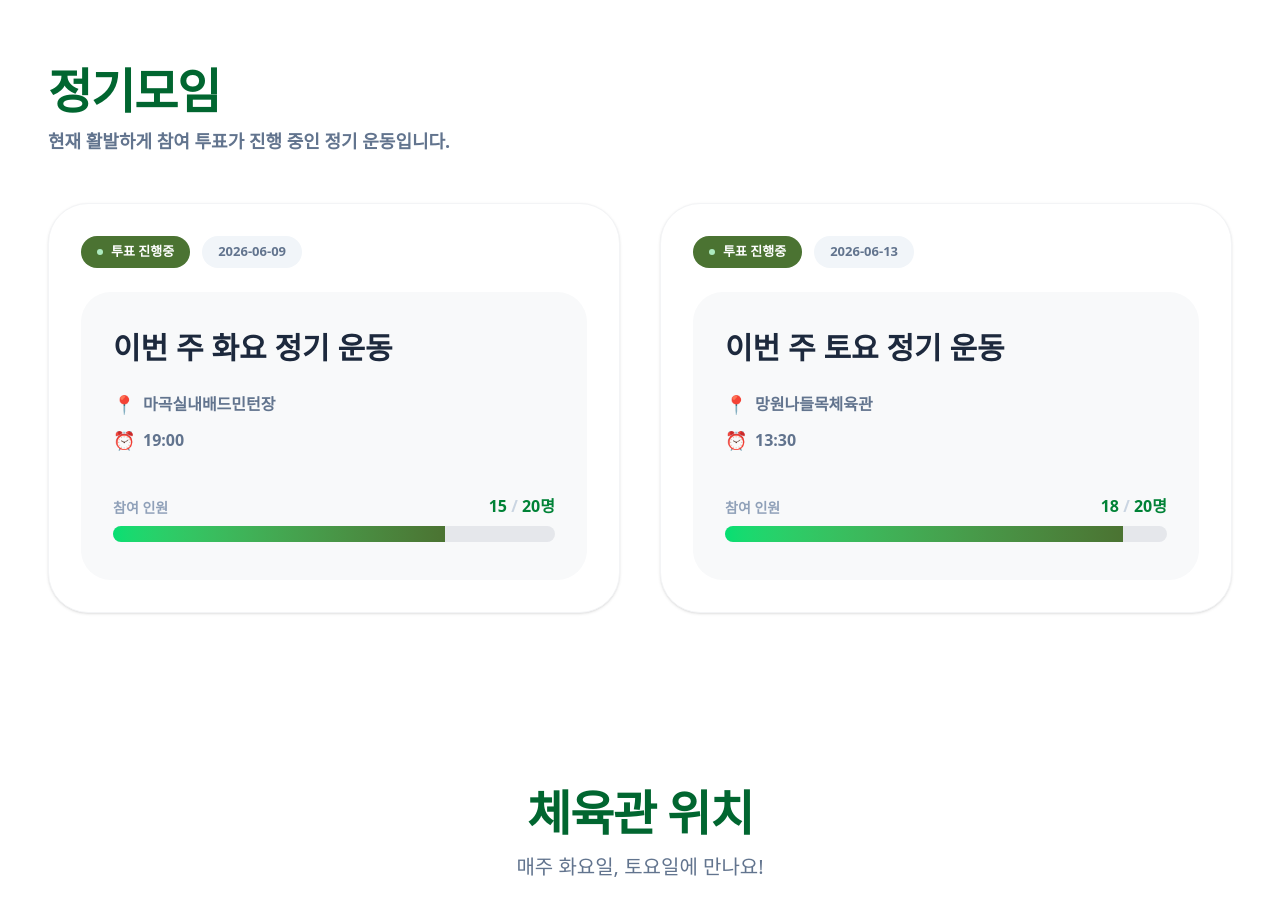
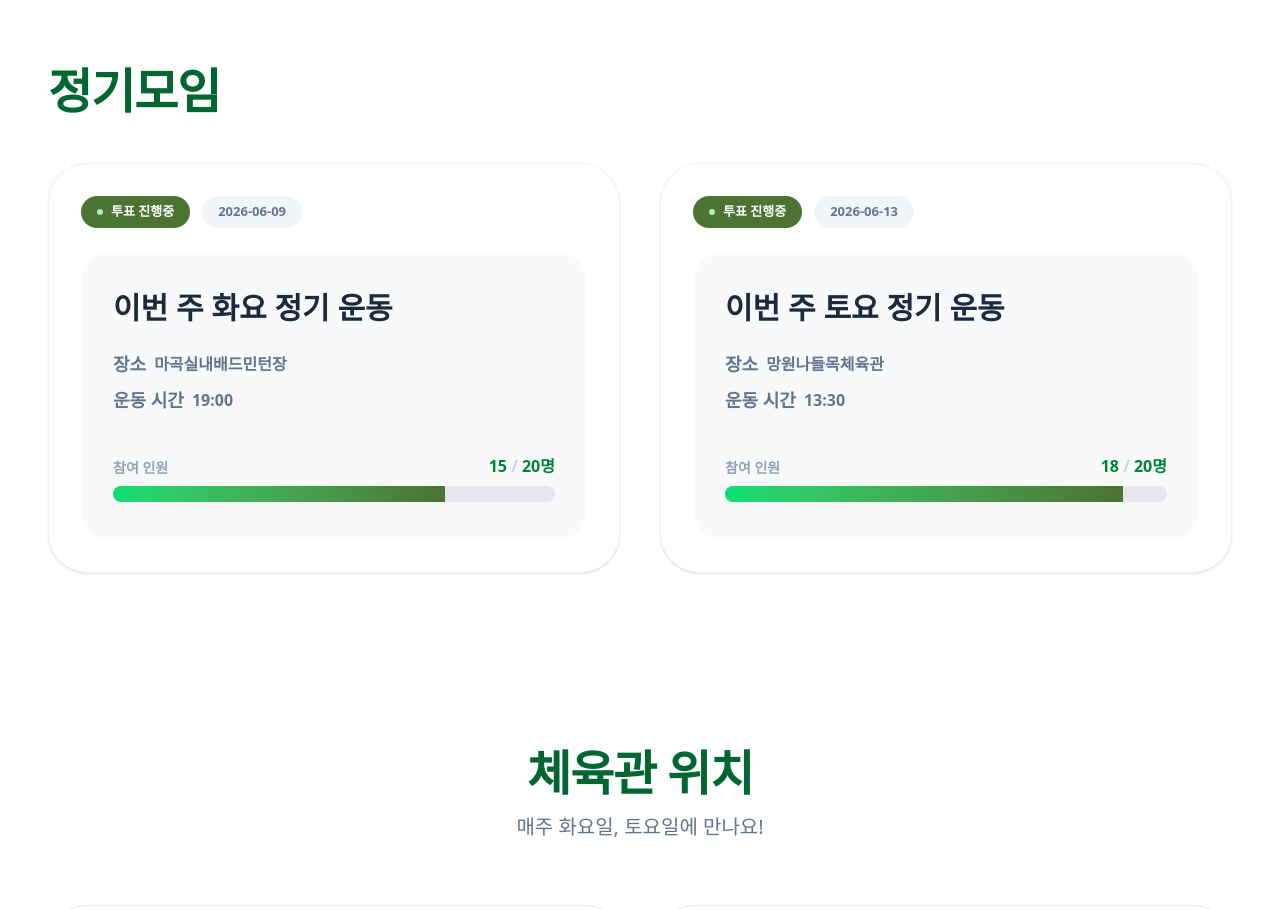
Before and after one commit to YBC-badminton/YBC-FE, a Next.js app: page / in a window 1280 px wide. Shown: the part 1480-2390 px from the top of the page. Built offline with nearby package versions, Linux system fonts and the light colour scheme; no server answers; a web font is replaced by a local one.

Commit message:
fix: 이모지 제거

```diff
--- a/app/(main)/page.tsx
+++ b/app/(main)/page.tsx
@@ -217,9 +217,6 @@ export default function YBCMainPage() {
           <h2 className="text-3xl sm:text-5xl font-black text-green-800 tracking-tight">
             정기모임
           </h2>
-          <p className="text-base sm:text-lg font-bold text-slate-500">
-            현재 활발하게 참여 투표가 진행 중인 정기 운동입니다.
-          </p>
         </div>
 
         <div className="grid grid-cols-1 md:grid-cols-2 gap-6 sm:gap-10">
@@ -271,10 +268,10 @@ export default function YBCMainPage() {
 
                     <div className="space-y-1 sm:space-y-2 text-sm sm:text-base font-bold text-slate-500">
                       <p className="flex items-center gap-2">
-                        <span className="text-lg">📍</span> {vote.location}
+                        <span className="text-lg">장소</span> {vote.location}
                       </p>
                       <p className="flex items-center gap-2">
-                        <span className="text-lg">⏰</span> {vote.activityTime || "19:00"}
+                        <span className="text-lg">운동 시간</span> {vote.activityTime || "19:00"}
                       </p>
                     </div>
 
```
